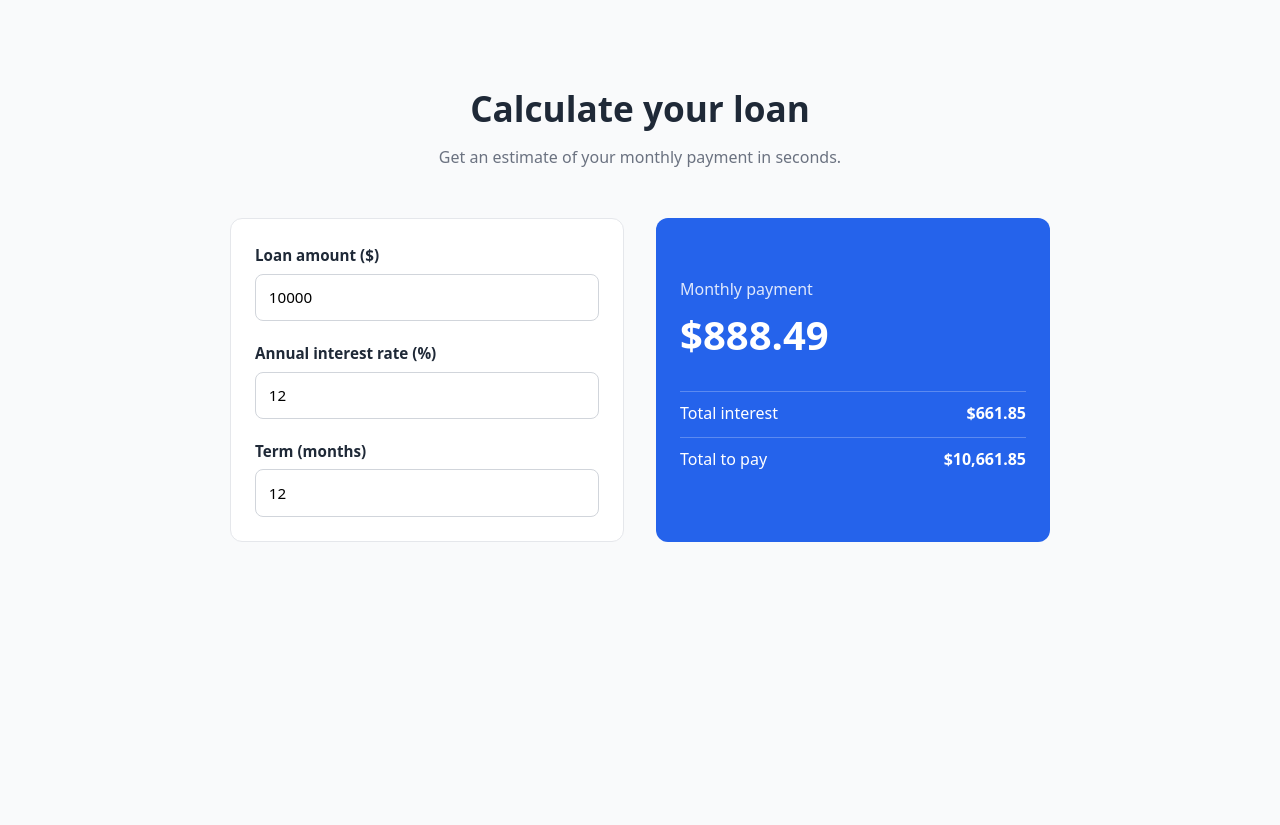
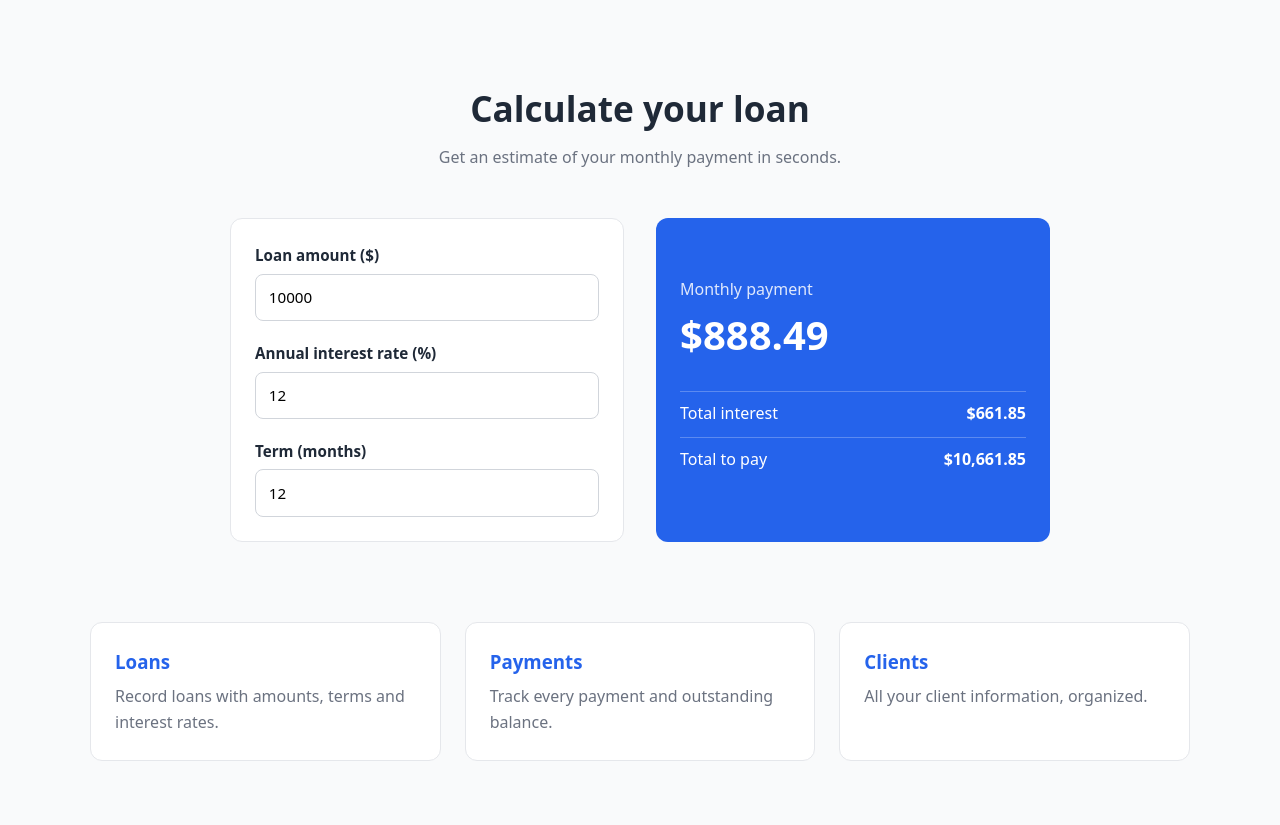
Before and after one commit to HamzaAkarid/Loanly, a plain HTML site: page frontend/index.html in a window 1280 px wide. Shown: the part 1074-1899 px from the top of the page. Before the commit the page ends 1696 px from the top, so only its background shows below. Drawn offline with Linux system fonts and the light colour scheme.

Commit message:
Add features cards section

```diff
--- a/frontend/css/styles.css
+++ b/frontend/css/styles.css
@@ -92,6 +92,22 @@ nav a:hover { color: var(--text); }
 .step h3 { margin-bottom: 0.5rem; }
 .step p { color: var(--muted); font-size: 0.95rem; }
 
+/* Features */
+.features {
+  display: grid;
+  grid-template-columns: repeat(auto-fit, minmax(240px, 1fr));
+  gap: 1.5rem;
+  padding-bottom: 4rem;
+}
+.card {
+  background: var(--white);
+  padding: 1.5rem;
+  border-radius: 12px;
+  border: 1px solid #e5e7eb;
+}
+.card h3 { margin-bottom: 0.5rem; color: var(--primary); }
+.card p { color: var(--muted); }
+
 /* Calculator */
 .calculator { padding: 1rem 0 5rem; }
 .calc-grid {
--- a/frontend/index.html
+++ b/frontend/index.html
@@ -13,6 +13,7 @@
       <nav>
         <a href="#journey">How it works</a>
         <a href="#calculator">Calculator</a>
+        <a href="#features">Features</a>
         <a href="#" class="btn btn-small">Log in</a>
       </nav>
     </div>
@@ -89,6 +90,21 @@
         </div>
       </div>
     </section>
+
+    <section id="features" class="features container">
+      <div class="card">
+        <h3>Loans</h3>
+        <p>Record loans with amounts, terms and interest rates.</p>
+      </div>
+      <div class="card">
+        <h3>Payments</h3>
+        <p>Track every payment and outstanding balance.</p>
+      </div>
+      <div class="card">
+        <h3>Clients</h3>
+        <p>All your client information, organized.</p>
+      </div>
+    </section>
   </main>
 
   <script src="js/main.js"></script>
```
